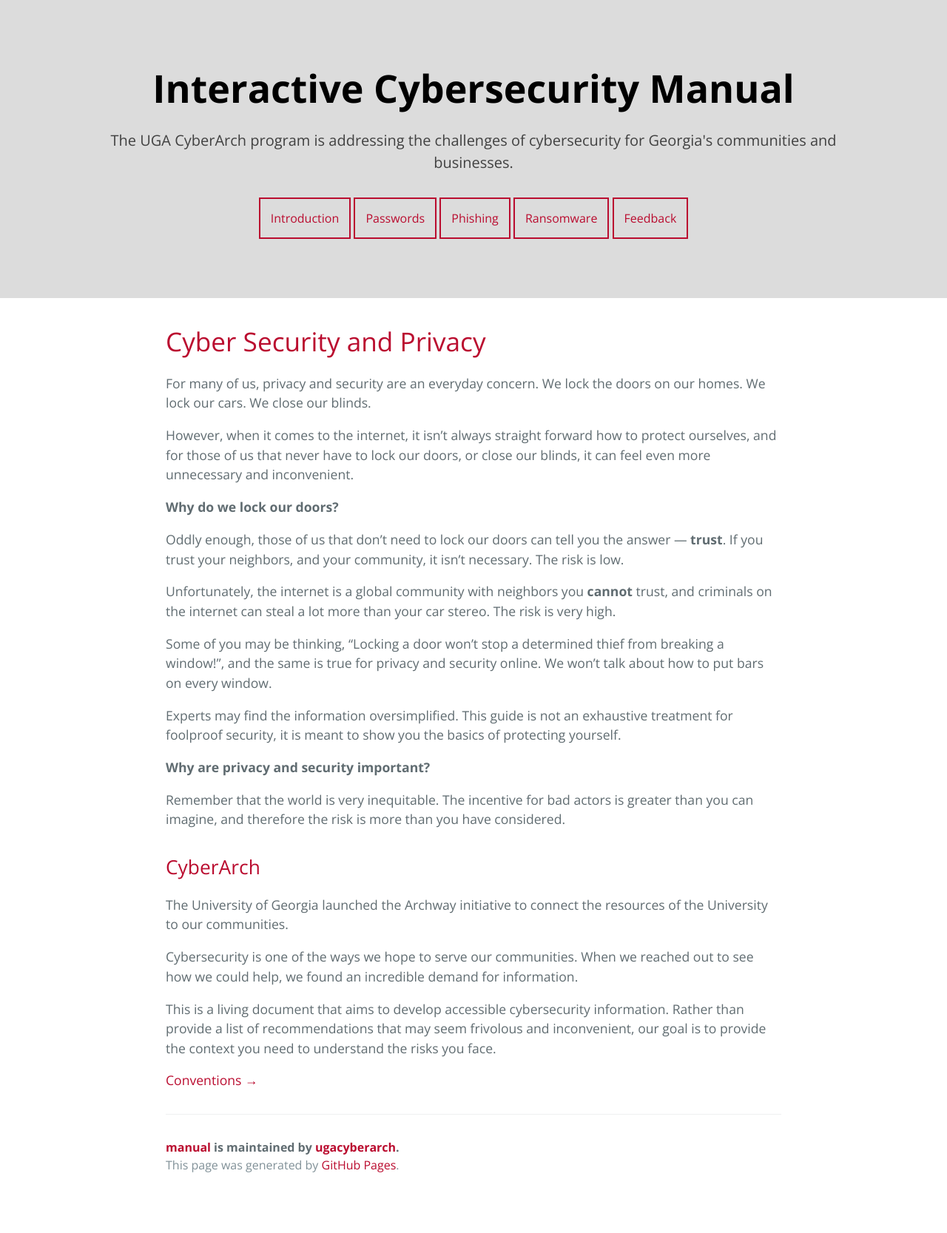
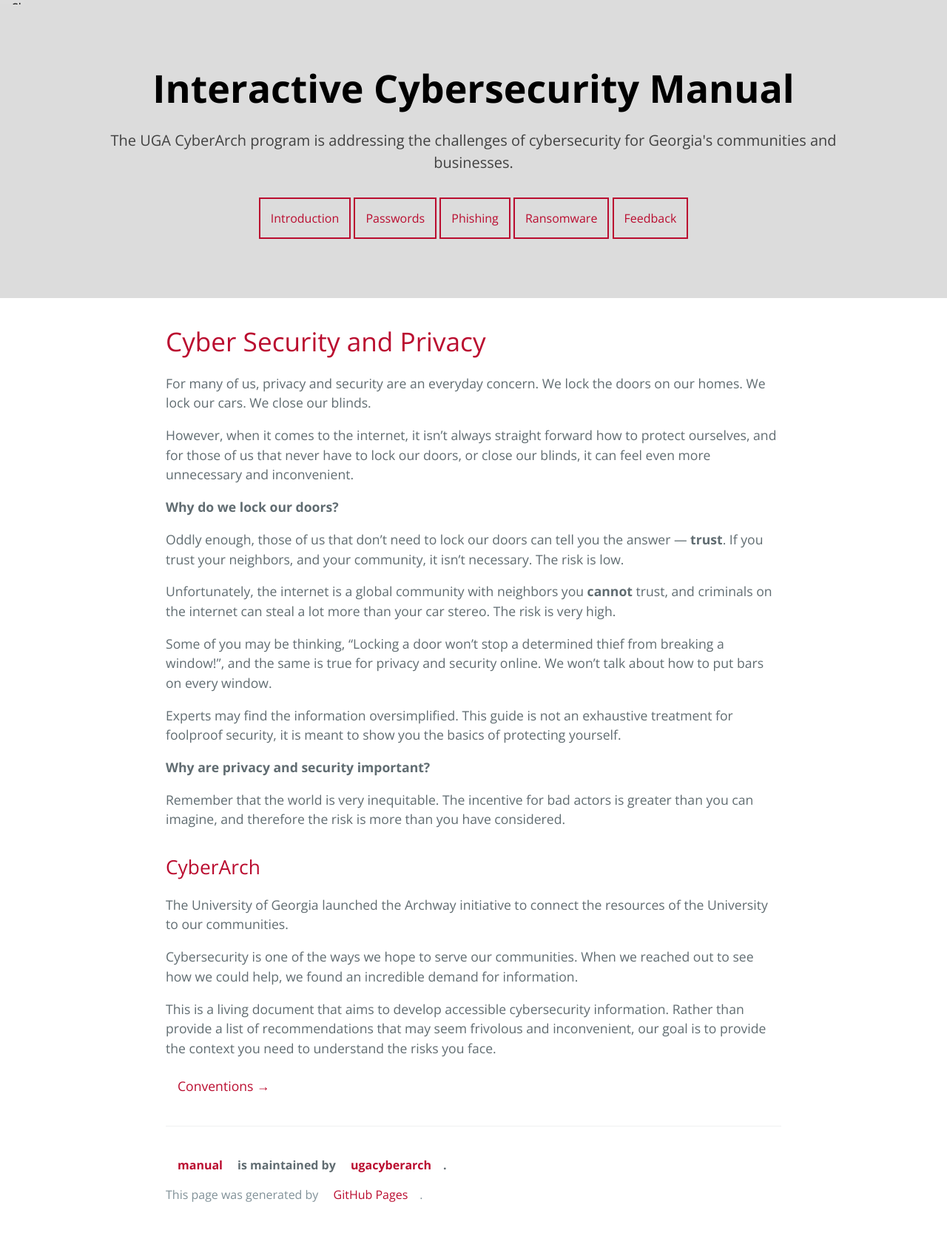
Before and after one commit to ugacyberarch/manual, a Jekyll site: the page built from index.md, in a window 1280 px wide. Shown: the whole page at 74% size. Built offline with Jekyll 4.4.1, drawn with Linux system fonts in a browser that asks for light colours; before the commit the page ends 1619 px from its top, so only the background shows below that.

Commit message:
Update default.html

```diff
--- a/_layouts/default.html
+++ b/_layouts/default.html
@@ -140,6 +140,52 @@
 
 
 
+
+
+
+
+
+
+
+
+
+      <head>
+<meta name="viewport" content="width=device-width, initial-scale=1">
+<style>
+a {
+  text-decoration: none;
+  display: inline-block;
+  padding: 8px 16px;
+}
+
+a:hover {
+  background-color: #ddd;
+  color: black;
+}
+
+.previous {
+  background-color: #f1f1f1;
+  color: black;
+}
+
+.next {
+  background-color: #4CAF50;
+  color: white;
+}
+
+.round {
+  border-radius: 50%;
+}
+</style>
+</head>
+
+
+
+
+
+
+
+
       {% if site.show_downloads %}
         <a href="{{ site.github.zip_url }}" class="btn">Download .zip</a>
         <a href="{{ site.github.tar_url }}" class="btn">Download .tar.gz</a>
```
